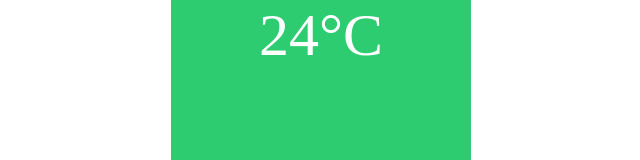
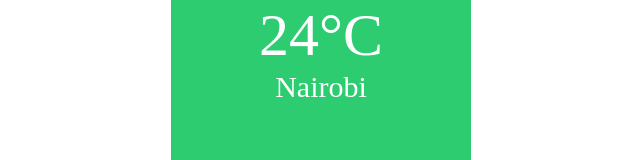
Before and after one commit to briansimiyuj/weather-app-react, a React (Create React App) app: page / in a window 1280 px wide. Shown: the part 344-504 px from the top of the page, without its empty margins (319-959 px from the left). Built offline with nearby package versions, Linux system fonts and the light colour scheme.

Commit message:
Weather location markup

```diff
--- a/src/Script.jsx
+++ b/src/Script.jsx
@@ -1,6 +1,7 @@
 import Form from './components/Form'
 import WeatherImage from './components/WeatherImage'
 import WeatherTemp from './components/WeatherTemp'
+import WeatherLocation from './components/WeatherLocation'
 
 function Script(){
   return (
@@ -12,6 +13,8 @@ function Script(){
 
       <WeatherTemp/>
 
+      <WeatherLocation/>
+
     </div>
   )
 }
--- /dev/null
+++ b/src/components/WeatherLocation.jsx
@@ -0,0 +1,11 @@
+const WeatherLocation = () =>{
+
+    return(
+
+        <div className="weather-location">Nairobi</div>
+
+    )
+
+}
+
+export default WeatherLocation
```
